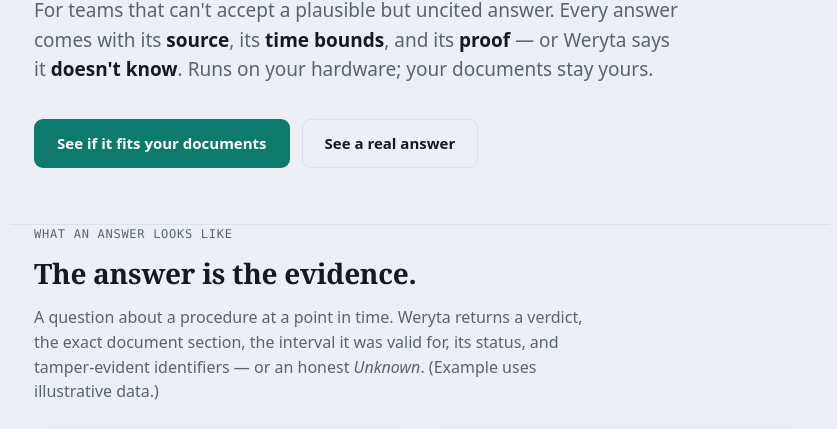
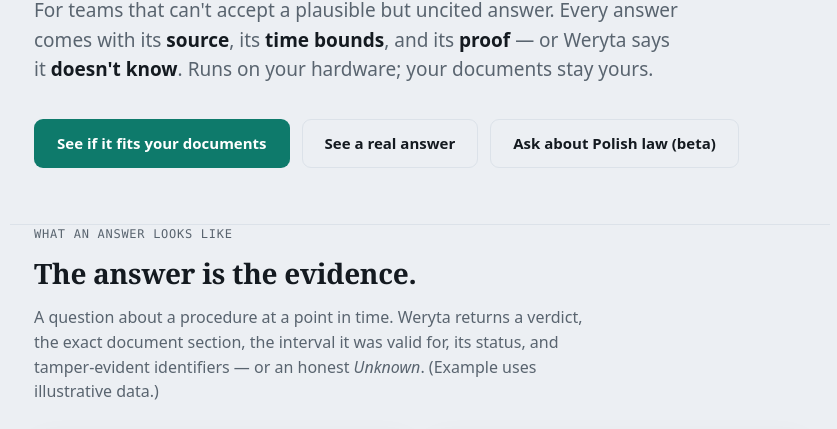
Before and after one commit to Szpili/weryta-com, a plain HTML site: page index.html in a window 1280 px wide. Shown: the part 308-737 px from the top of the page, without its empty margins (220-1057 px from the left). Drawn offline with Linux system fonts and the light colour scheme.

Commit message:
Button: Ask about Polish law (beta)

```diff
--- a/index.html
+++ b/index.html
@@ -166,6 +166,7 @@ footer code{font-family:var(--mono);font-size:11.5px}
   <div class="cta-row">
     <a class="btn primary" href="#talk">See if it fits your documents</a>
     <a class="btn ghost" href="#proof">See a real answer</a>
+    <a class="btn ghost" href="https://pop-os.tailaf1556.ts.net:8444/" target="_blank" rel="noopener" title="Beta (Polish): statute search with verbatim citation, unit address and source hash. Not legal advice. / Zapytaj o prawo (beta)">Ask about Polish law (beta)</a>
   </div>
 </div>
 <hr class="rule">
```
